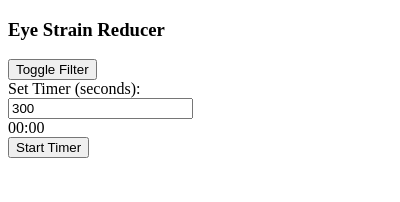
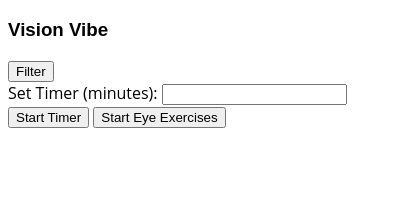
Before and after one commit to Mohiit70/Vision-Vibe, a browser extension: page popup.html in a window 400 px wide. Drawn offline with Linux system fonts and the light colour scheme.

Commit message:
Update popup.html

```diff
--- a/popup.html
+++ b/popup.html
@@ -1,24 +1,24 @@
-<!-- popup.html -->
 <!DOCTYPE html>
-<html>
+<html lang="en">
 <head>
+  <meta charset="UTF-8">
+  <meta name="viewport" content="width=device-width, initial-scale=1.0">
   <title>Eye Strain Reducer</title>
-  <style>
-    body {
-      width: 250px;
-      height: 180px;
-    }
-  </style>
+  <link rel="stylesheet" href="style.css">
 </head>
 <body>
-  <h3>Eye Strain Reducer</h3>
-  <button id="toggleButton">Toggle Filter</button>
-  <div>
-    <label for="timerInput">Set Timer (seconds):</label>
-    <input type="number" id="timerInput" min="1" step="1" value="300">
+  <div id="popup-container">
+    <h3>Vision Vibe</h3>
+    <button id="toggleButton">Filter</button>
+
+    <div class="timer-container">
+      <label for="timer">Set Timer (minutes):</label>
+      <input type="number" id="timer" min="1">
+    </div>
+
+    <button id="startTimer">Start Timer</button>
+    <button id="startExercises">Start Eye Exercises</button>
   </div>
-  <div id="timer">00:00</div>
-  <button id="startTimer">Start Timer</button>
   <script src="popup.js"></script>
 </body>
 </html>
```
